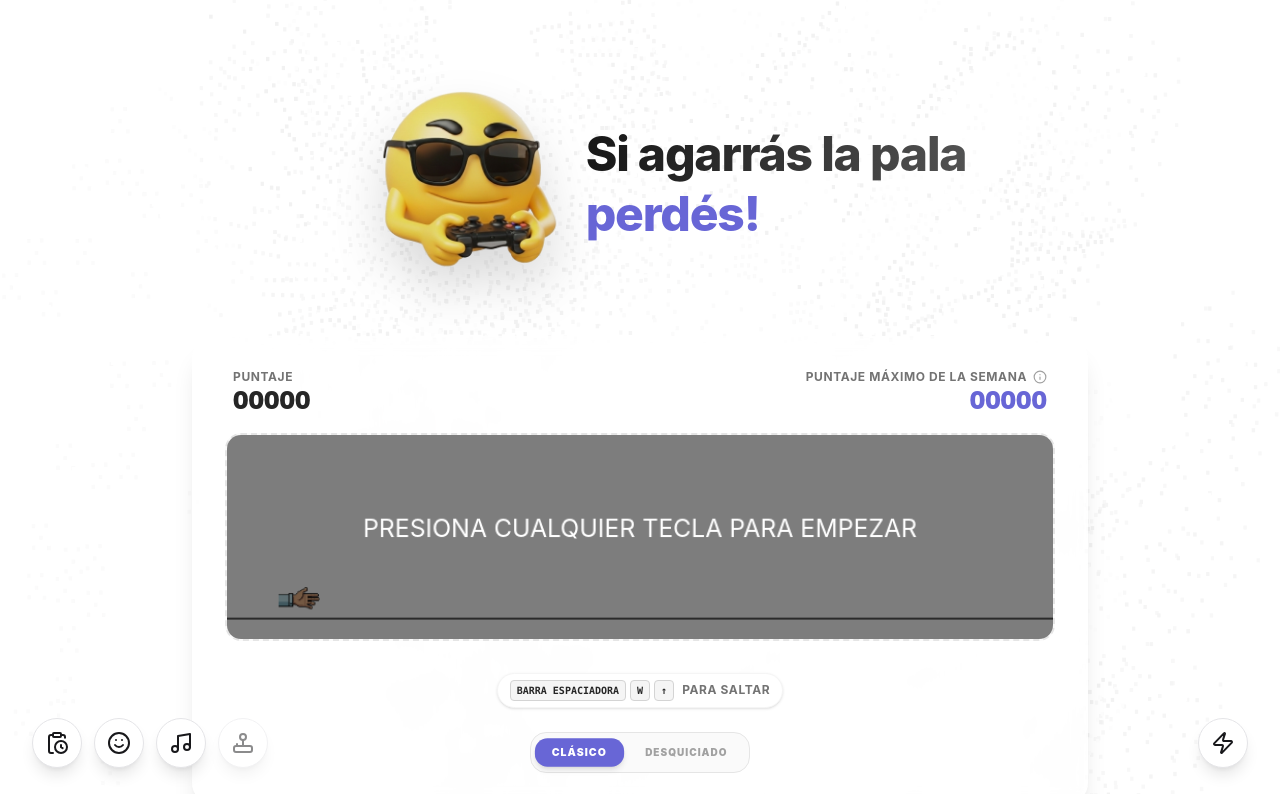
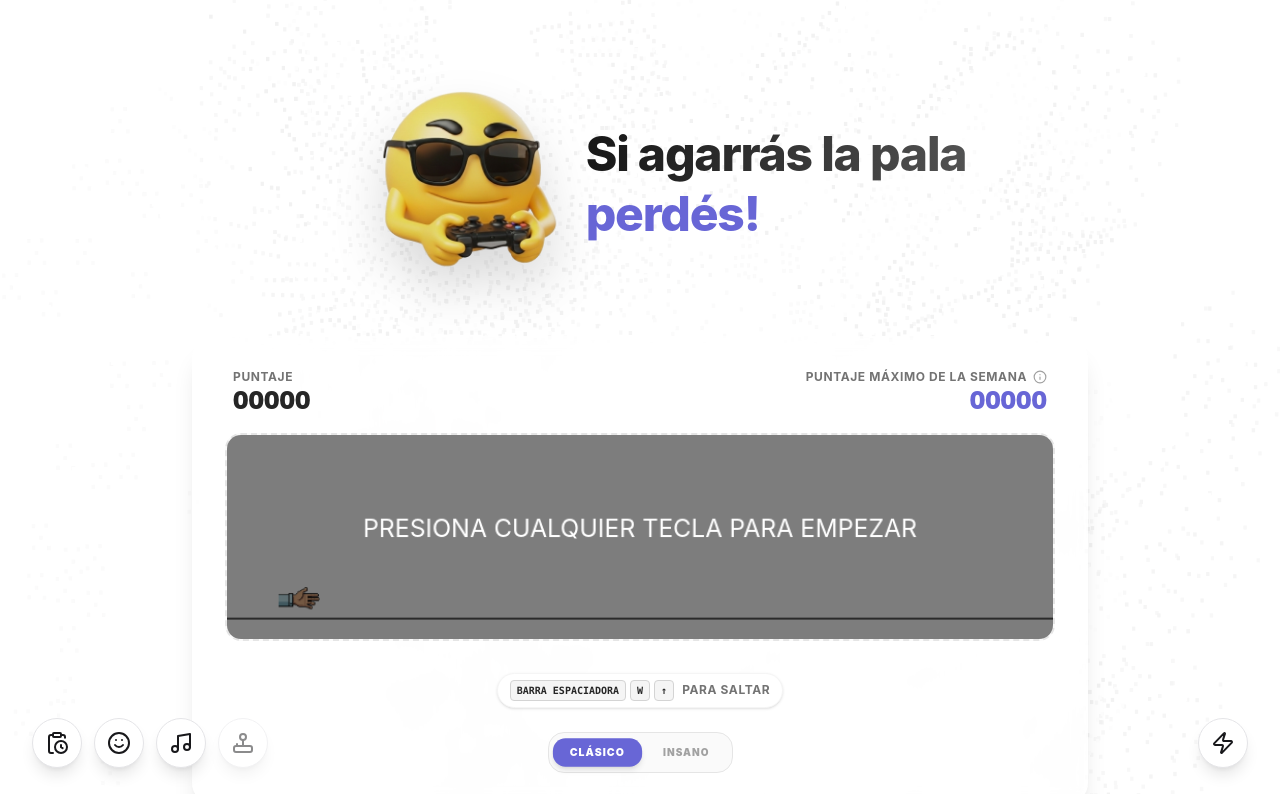
Before and after one commit to gonzalogramagia/play, a React (Vite) app: page / in a window 1280 px wide. Shown: the top 794 px of the page. Built offline with nearby package versions, Linux system fonts and the light colour scheme.

Commit message:
feat(i18n): rename insane mode to insano in spanish

```diff
--- a/src/contexts/language-context.tsx
+++ b/src/contexts/language-context.tsx
@@ -69,7 +69,7 @@ export function LanguageProvider({ children }: { children: ReactNode }) {
             gameKeySpace: 'Barra Espaciadora',
             gameModeLabel: "Modo:",
             gameModeClassic: "Clásico",
-            gameModeInsane: 'Desquiciado',
+            gameModeInsane: 'Insano',
             gameShoot: 'Cargar y Tirar',
             gameGameOver: '¡JUEGO TERMINADO!',
         },
```
